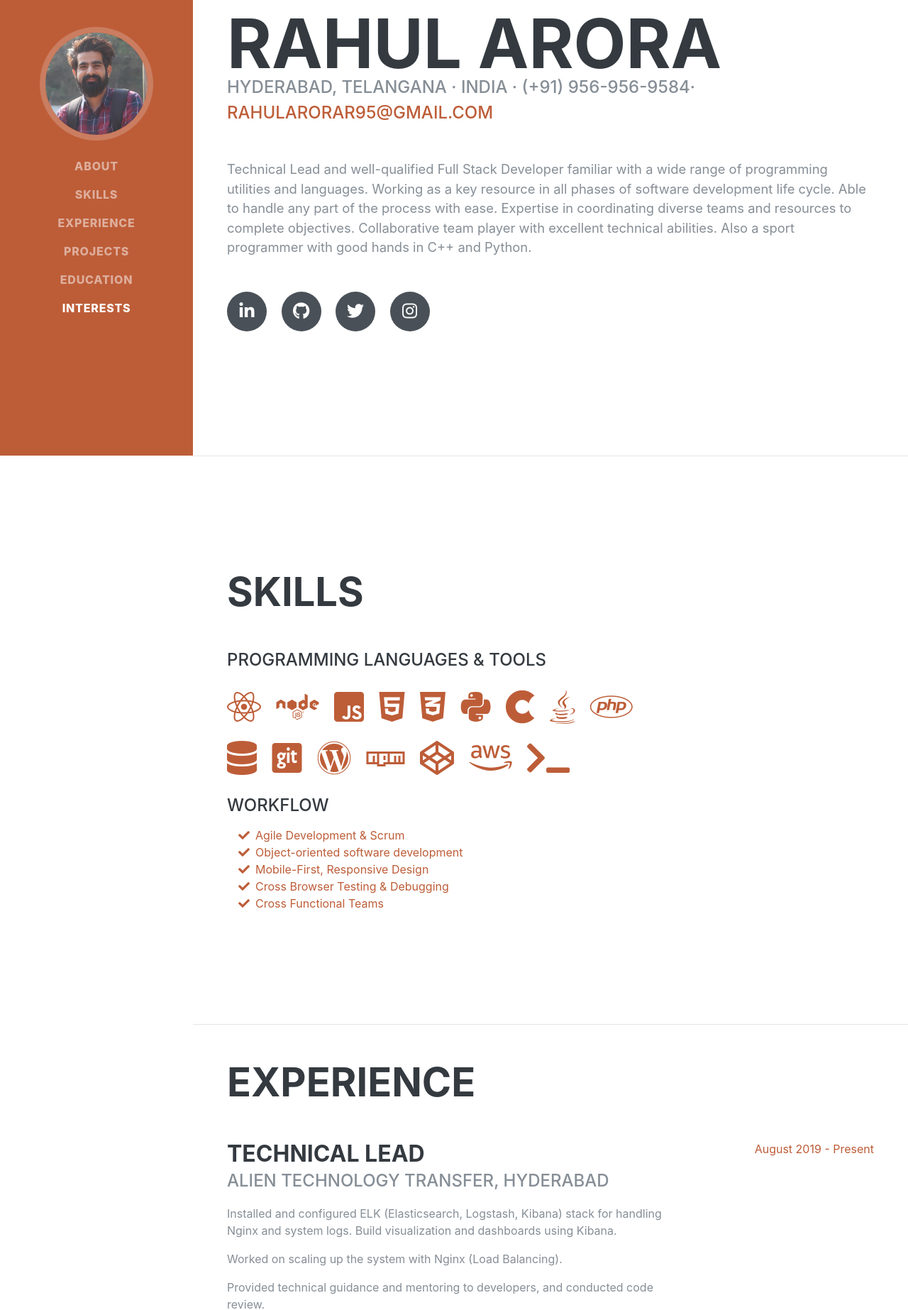
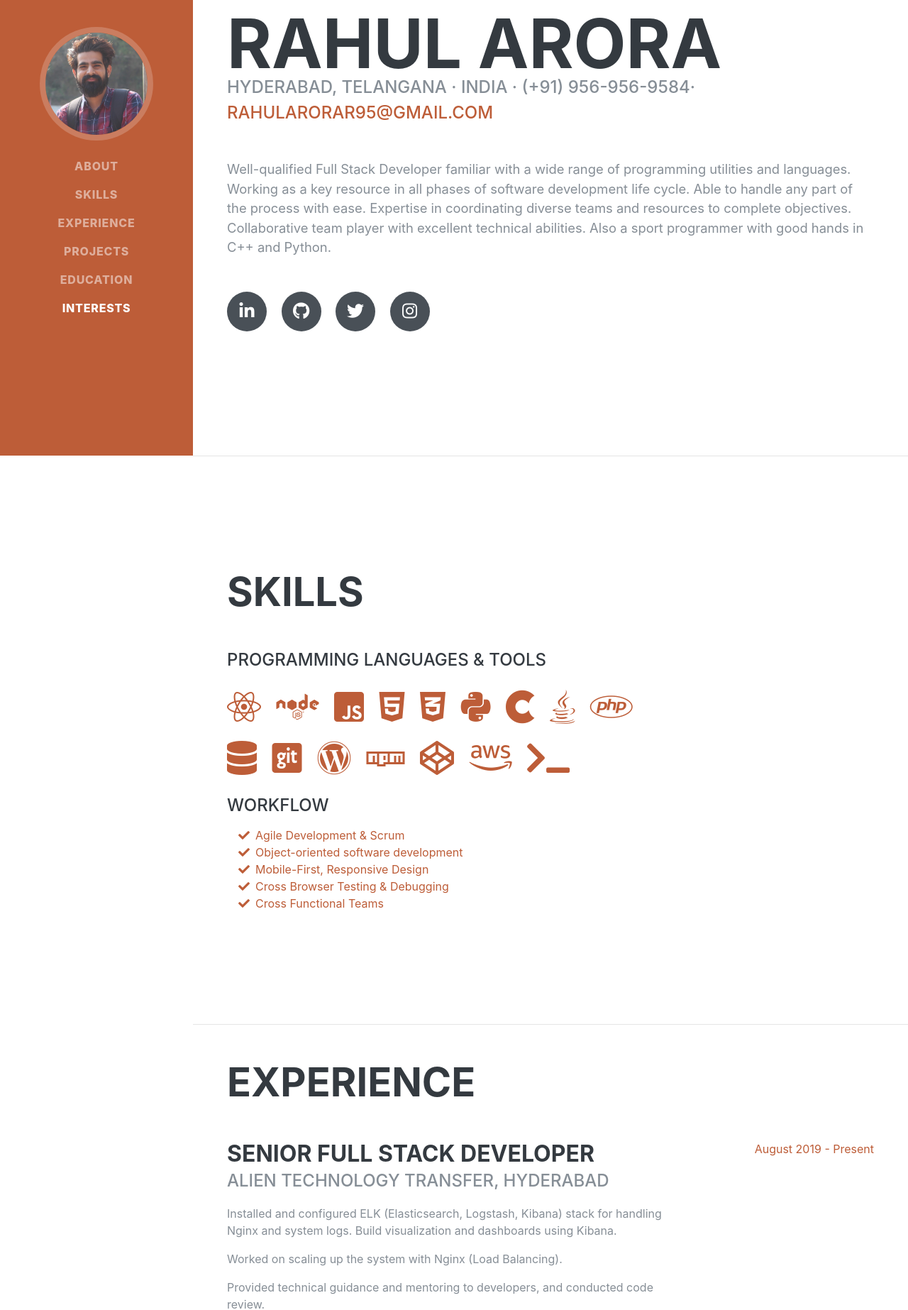
Before and after one commit to rahularorar956/rahularorar95.github.io, a plain HTML site: page index.html in a window 1280 px wide. Shown: the part 158-2004 px from the top of the page at 71% size. Drawn offline with nearby package versions, Linux system fonts and the light colour scheme; a web font is replaced by a local one.

Commit message:
Update index.html

```diff
--- a/index.html
+++ b/index.html
@@ -88,7 +88,7 @@
         <div class="subheading mb-5">Hyderabad, Telangana · India · <span class="contact-number">(+91) 956-956-9584</span>·
           <a href="mailto:rahularorar95@gmail.com" target="_blank">rahularorar95@gmail.com</a>
         </div>
-        <p class="lead mb-5">Technical Lead and well-qualified Full Stack Developer familiar with a wide range of programming utilities and languages. Working as a key resource in all phases of software development life cycle. Able to handle any part of the process with ease. Expertise in coordinating diverse teams and resources to complete objectives. Collaborative team player with excellent technical abilities. Also a sport programmer with good hands in C++ and Python.</p>
+        <p class="lead mb-5">Well-qualified Full Stack Developer familiar with a wide range of programming utilities and languages. Working as a key resource in all phases of software development life cycle. Able to handle any part of the process with ease. Expertise in coordinating diverse teams and resources to complete objectives. Collaborative team player with excellent technical abilities. Also a sport programmer with good hands in C++ and Python.</p>
         <div class="social-icons">
           <a href="https://www.linkedin.com/in/rahul-arora-6b603913b/" target="_blank">
             <i class="fab fa-linkedin-in"></i>
@@ -191,7 +191,7 @@
 
         <div class="resume-item d-flex flex-column flex-md-row justify-content-between mb-5">
           <div class="resume-content">
-            <h3 class="mb-0">Technical Lead</h3>
+            <h3 class="mb-0">Senior Full Stack Developer</h3>
             <div class="subheading mb-3">Alien Technology Transfer, Hyderabad</div>
             <p>Installed and configured ELK (Elasticsearch, Logstash, Kibana) stack for handling Nginx and system logs. Build visualization and dashboards using Kibana.</p>
             <p>Worked on scaling up the system with Nginx (Load Balancing).</p>
```
